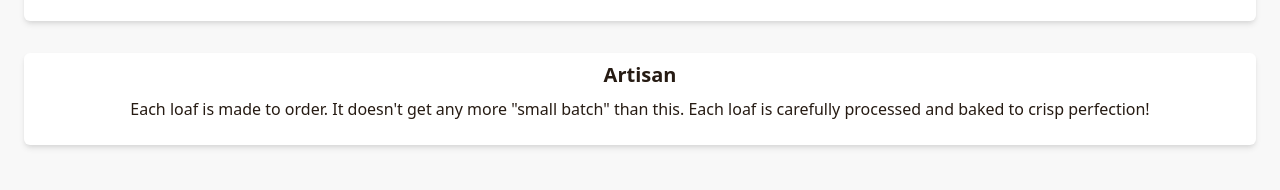
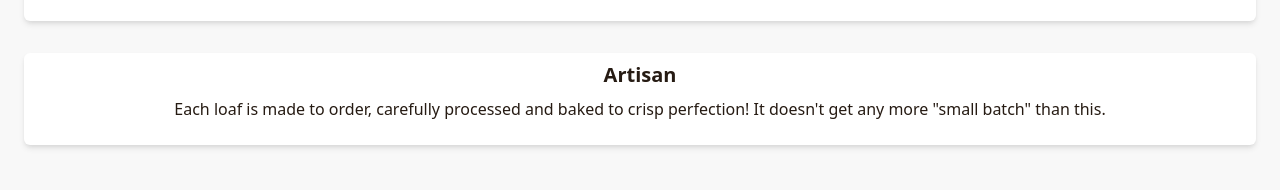
Before and after one commit to eacastel/wehosourdough, a Gatsby site: page / in a window 1280 px wide. Shown: the part 1645-1835 px from the top of the page. Built offline with nearby package versions, Linux system fonts and the light colour scheme; Gatsby itself is replaced by a stand-in of ours.

Commit message:
minor text changes II

```diff
--- a/src/pages/index.js
+++ b/src/pages/index.js
@@ -26,7 +26,7 @@ const IndexPage = () => {
       <div className="mb-8 shadow-md rounded-md pb-4 pt-2 px-4 mb-4 mx-4 text-center bg-white">
         <h3 className="font-semibold text-xl mb-2">Artisan</h3>
         <p className="mb-2">
-        Each loaf is made to order. It doesn't get any more "small batch" than this. Each loaf is carefully processed and baked to crisp perfection!
+        Each loaf is made to order, carefully processed and baked to crisp perfection! It doesn't get any more "small batch" than this.
         </p>
       </div>
     </div>
```
